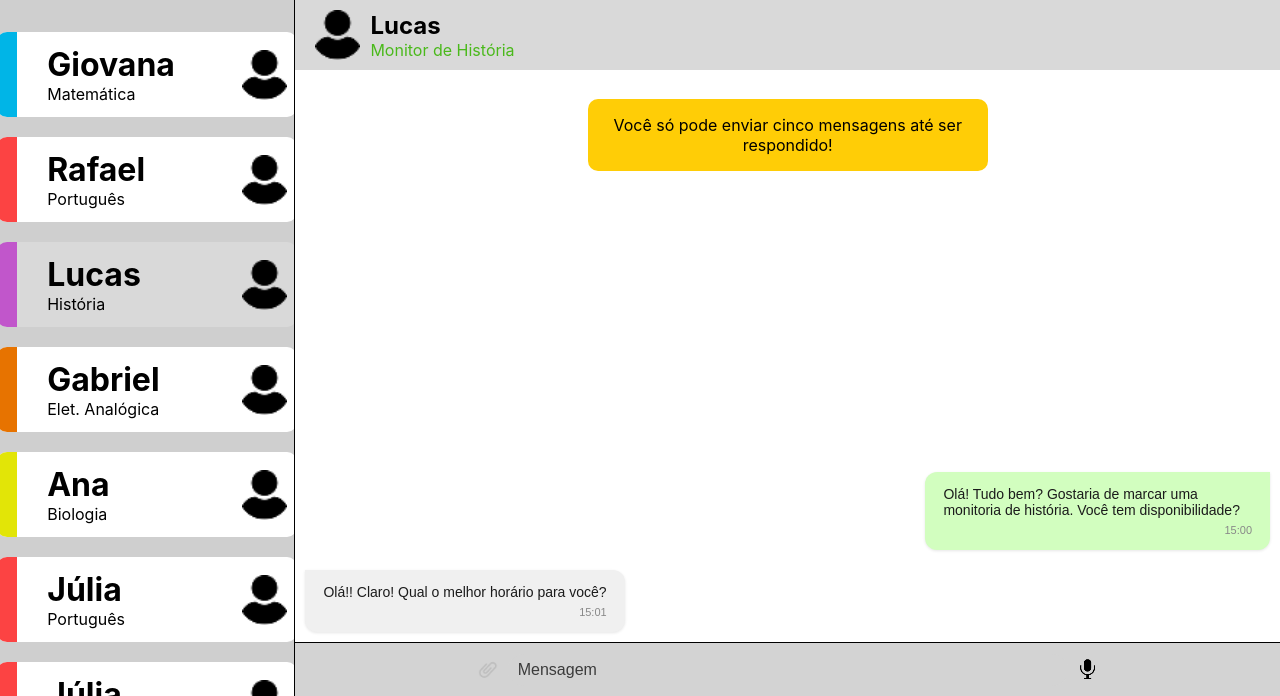
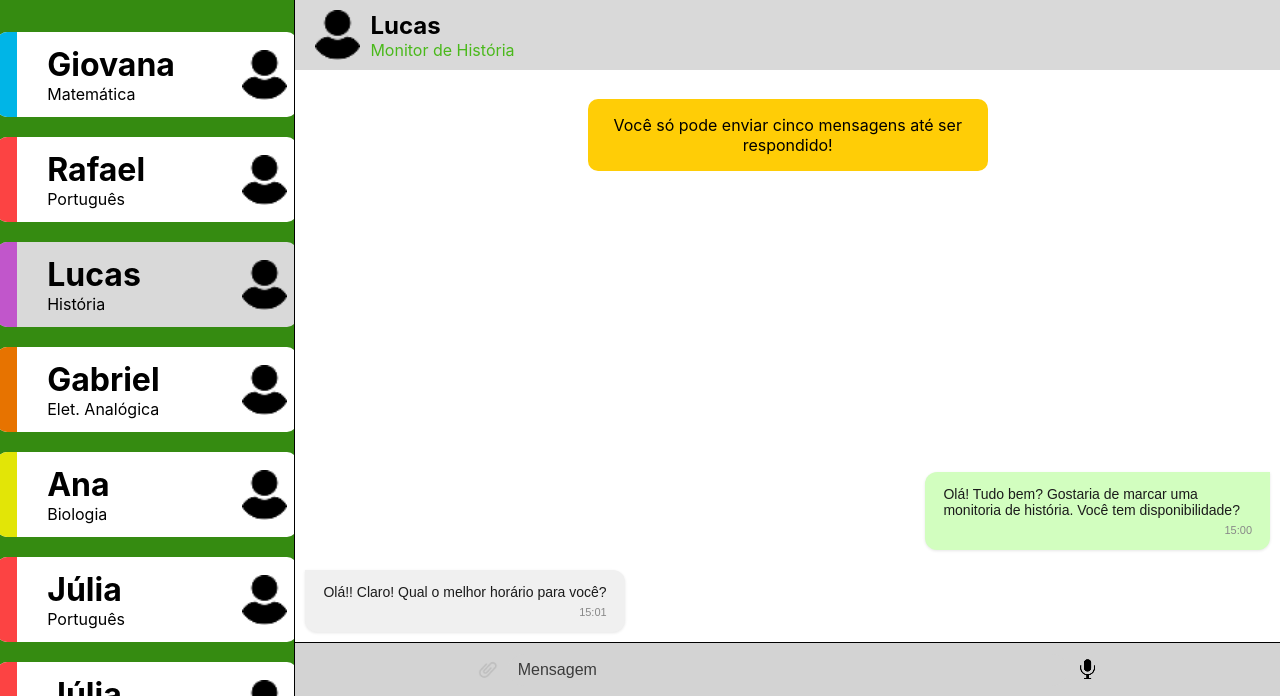
Before and after one commit to izabela-bee/projetec, a PHP site: page /pages/chat.php in a window 1280 px wide; the page is wider, and only the part inside the window is pictured. Shown: the part 104-800 px from the top of that part. Run offline with PHP 8.4, Linux system fonts and the light colour scheme.

Commit message:
Update chat.css

```diff
--- a/Projeto/public/css/chat.css
+++ b/Projeto/public/css/chat.css
@@ -50,7 +50,7 @@ main{
     align-items: center;
     width: 23%;
     height: 87vh;
-    background: #cfcfcf;
+    background: #358b11;
 }
 .caixa-nome{
     background-color: white;
```
